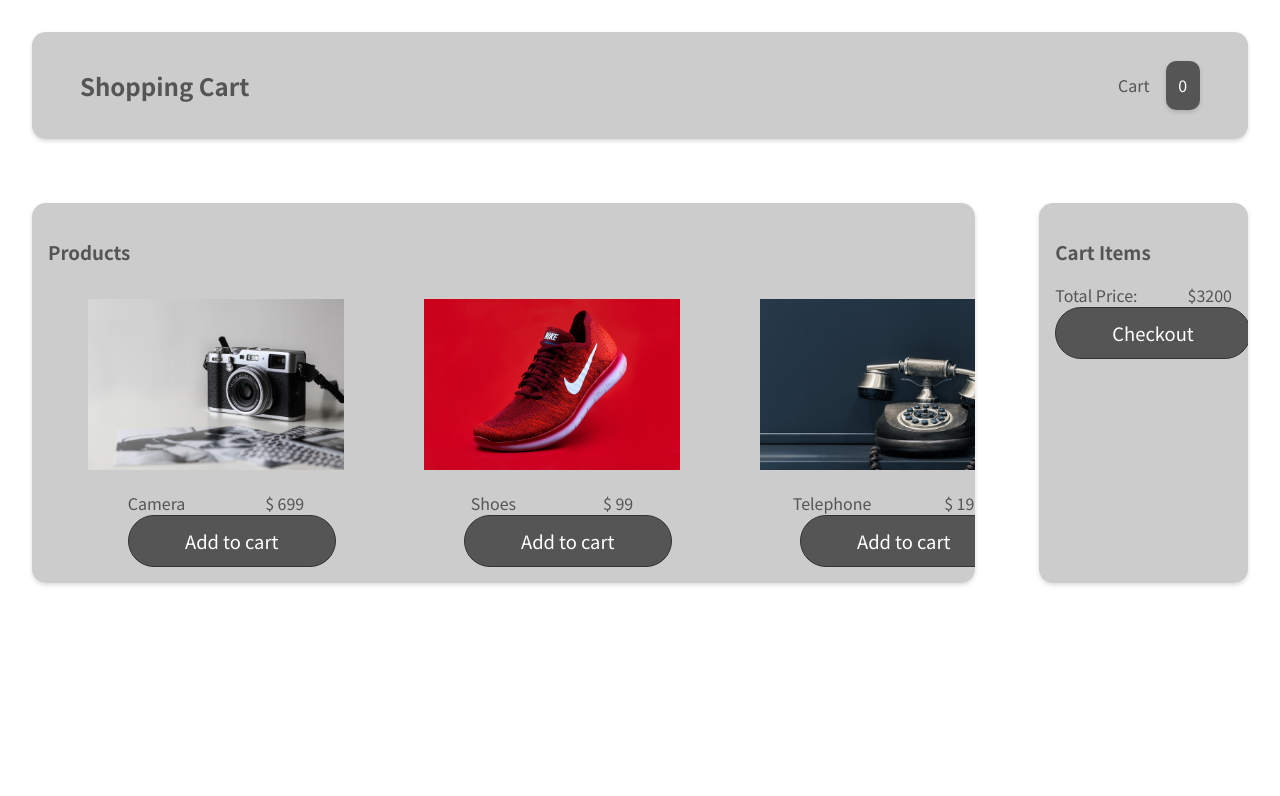
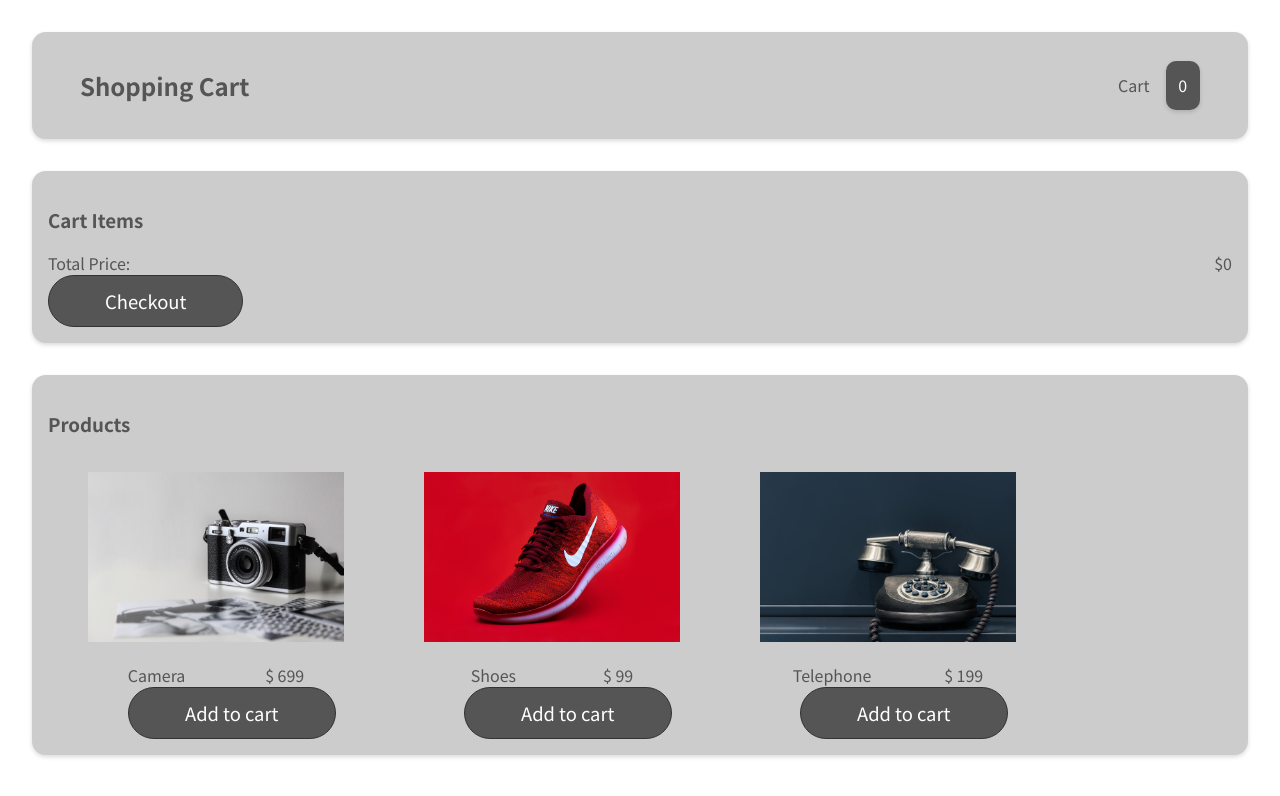
Before and after one commit to 19abhishek/shopping-cart, a React (Create React App) app in the folder shopping-cart/: page / in a window 1280 px wide. Shown: the top 796 px of the page. Built offline with nearby package versions, Linux system fonts and the light colour scheme.

Commit message:
Add Remove product functionality added with useState

```diff
--- a/shopping-cart/src/App.js
+++ b/shopping-cart/src/App.js
@@ -10,10 +10,7 @@ function App() {
   const [items, setItems] = useState([]);
 
   const clickHandler = (product) => {
-    console.log(product);
-
     let itemIndex = items.findIndex((item) => item.id === product.id);
-    console.log(itemIndex);
     if (itemIndex === -1) {
       setItems([...items, { ...product, qty: 1 }]);
     } else {
@@ -25,15 +22,30 @@ function App() {
         )
       );
     }
-    console.log(items);
+    setCount(items.reduce((x, y) => x + y.qty, 1));
+  };
+
+  const removeHandler = (product) => {
+    const item = items.find((item) => item.id === product.id);
+    if (item.qty === 1) {
+      setItems(items.filter((cItem) => cItem.id !== item.id));
+    } else {
+      setItems(
+        items.filter((cItem) => (cItem.id === item.id ? cItem.qty-- : cItem))
+      );
+    }
   };
 
   return (
     <div>
       <Header count={count} />
-      <div className={classes.list}>
+      <div>
+        <Cart
+          items={items}
+          clickHandler={clickHandler}
+          removeHandler={removeHandler}
+        />
         <Shop item={items} clickHandler={clickHandler} />
-        <Cart items={items} />
       </div>
     </div>
   );
--- a/shopping-cart/src/components/shop/Cart.js
+++ b/shopping-cart/src/components/shop/Cart.js
@@ -7,7 +7,11 @@ const Cart = (props) => {
     <Card>
       <div className={classes.flex}>
         <h3>Cart Items</h3>
-        <CartItems items={props.items} />
+        <CartItems
+          items={props.items}
+          clickHandler={props.clickHandler}
+          removeHandler={props.removeHandler}
+        />
       </div>
     </Card>
   );
--- a/shopping-cart/src/components/shop/CartItems.js
+++ b/shopping-cart/src/components/shop/CartItems.js
@@ -3,11 +3,15 @@ import Button from "../UI/Button";
 
 const CartItems = (props) => {
   const items = props.items;
+  const { clickHandler, removeHandler } = props;
+  const totalPrice = items.reduce((x, y) => x + y.qty * y.price, 0);
 
   const productsList = items.map((item) => {
     return (
       <div className={classes.products} key={item.id}>
         <div>{item.name}</div>
+        <Button onClick={() => clickHandler(item)}>+</Button>
+        <Button onClick={() => removeHandler(item)}>-</Button>
         <div>
           {item.qty} * ${item.price}
         </div>
@@ -23,7 +27,7 @@ const CartItems = (props) => {
       {productsList}
       <div className={classes.totalPrice}>
         <div>Total Price:</div>
-        <div>$3200</div>
+        <div>${totalPrice}</div>
       </div>
       <Button>Checkout</Button>
     </div>
```
Also changed, not shown: 1 other file (tests, documents, lock files or other folders).
